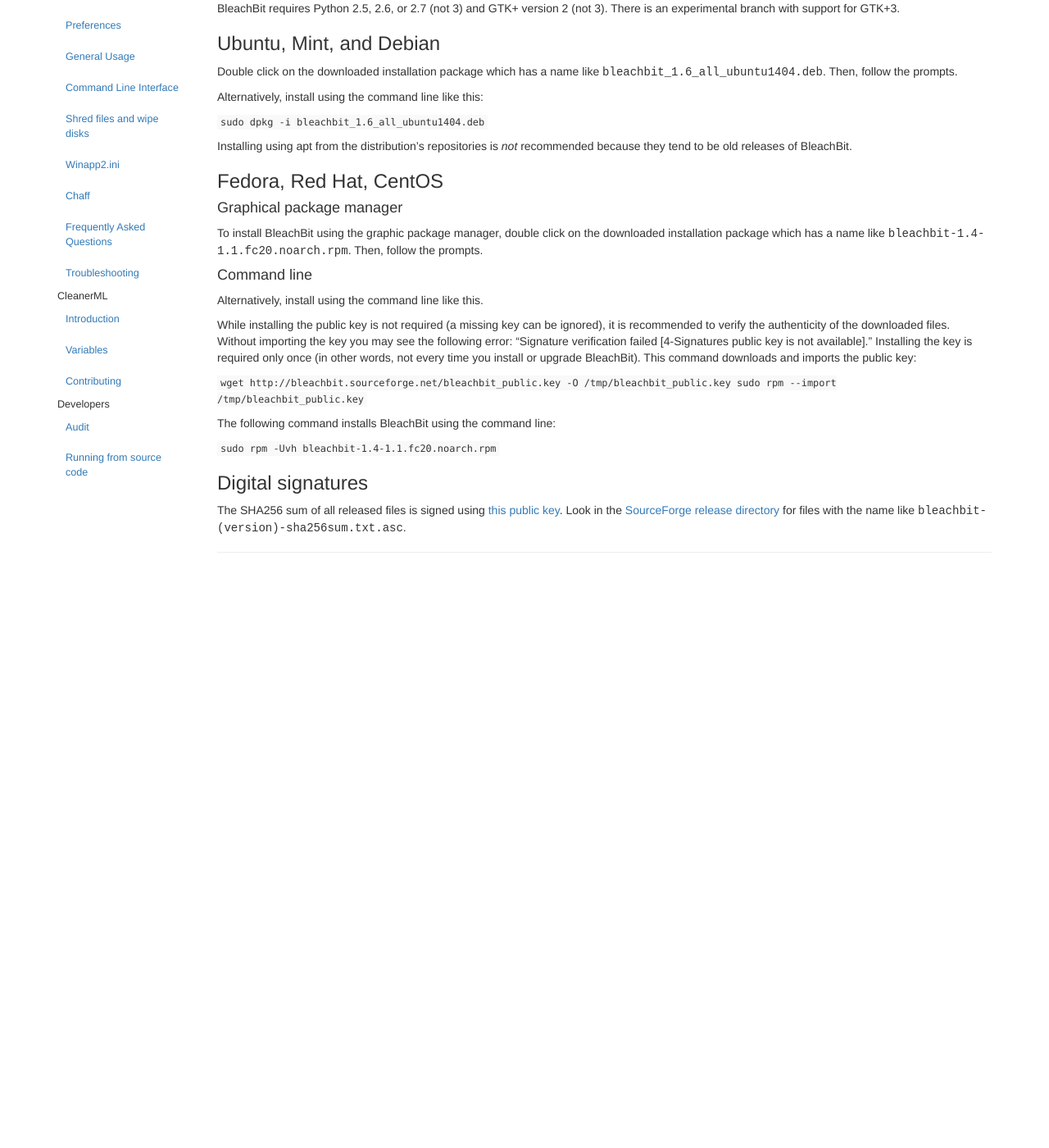
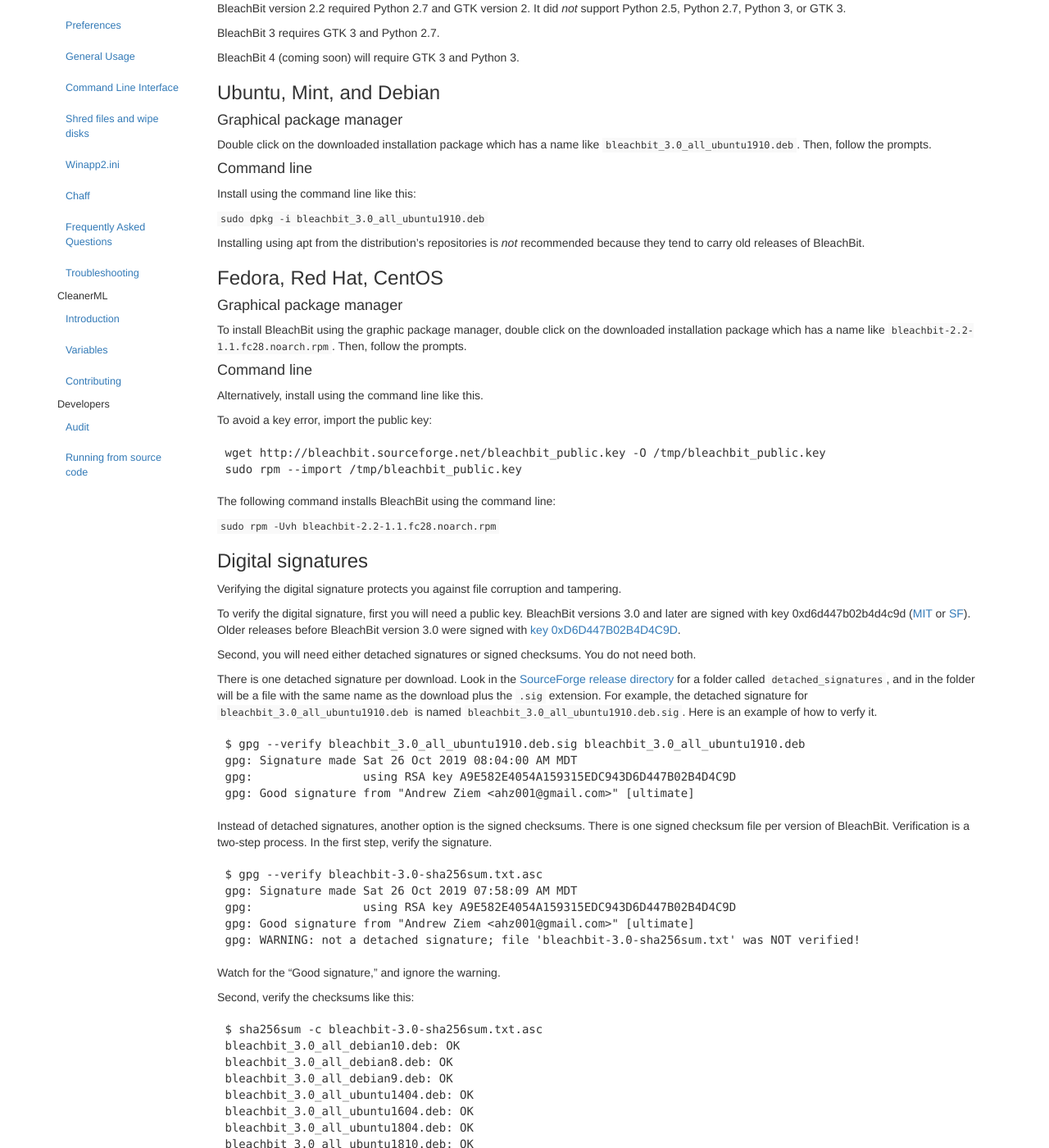
Before and after one commit to bleachbit/docs, a Jekyll site: the page built from _posts/2015-09-30-install-on-linux.md, in a window 1280 px wide and 1400 px high, scrolled down 210 px. Shown: the whole window at 82% size. Built offline with Jekyll 4.4.1, drawn with Linux system fonts in a browser that asks for light colours; before the commit the page ends 945 px from its top, so only the background shows below that; some of the changed text lies outside the part shown.

Commit message:
Update and expand instructions for installation on Linux
- Update for BleachBit 3.0 release
- Elaborate on digital signatures
- Mention the new public key
- Convert HTML to Markdown

````diff
--- a/_posts/2015-09-30-install-on-linux.md
+++ b/_posts/2015-09-30-install-on-linux.md
@@ -7,42 +7,108 @@
 ---
 
 
-To install BleachBit, first <a href="https://www.bleachbit.org/download">download</a> the latest installation package for your system.
+To install BleachBit, first [download](https://www.bleachbit.org/download/linux) the latest installation package for your system.
 
 ### Requirements
 
-BleachBit requires Python 2.5, 2.6, or 2.7 (not 3) and GTK+ version 2 (not 3). There is an experimental branch with support for GTK+3.
+BleachBit version 2.2 required Python 2.7 and GTK version 2. It did *not* support Python 2.5, Python 2.7, Python 3, or GTK 3.
+
+BleachBit 3 requires GTK 3 and Python 2.7.
+
+BleachBit 4 (coming soon) will require GTK 3 and Python 3.
 
 
 ### Ubuntu, Mint, and Debian
 
-Double click on the downloaded installation package which has a name like <tt>bleachbit_1.6_all_ubuntu1404.deb</tt>. Then, follow the prompts.
+#### Graphical package manager
 
-Alternatively, install using the command line like this:
+Double click on the downloaded installation package which has a name like `bleachbit_3.0_all_ubuntu1910.deb`. Then, follow the prompts.
 
-`sudo dpkg -i bleachbit_1.6_all_ubuntu1404.deb`
+#### Command line
 
-Installing using apt from the distribution's repositories is _not_ recommended because they tend to be old releases of BleachBit.
+Install using the command line like this:
+
+`sudo dpkg -i bleachbit_3.0_all_ubuntu1910.deb`
+
+Installing using apt from the distribution's repositories is _not_ recommended because they tend to carry old releases of BleachBit.
+
 
 ### Fedora, Red Hat, CentOS
 
-
 #### Graphical package manager
-To install BleachBit using the graphic package manager, double click on the downloaded installation package which has a name like <tt>bleachbit-1.4-1.1.fc20.noarch.rpm</tt>. Then, follow the prompts.
+To install BleachBit using the graphic package manager, double click on the downloaded installation package which has a name like `bleachbit-2.2-1.1.fc28.noarch.rpm`. Then, follow the prompts.
 
 
 #### Command line
 Alternatively, install using the command line like this.
 
-While installing the public key is not required (a missing key can be ignored), it is recommended to verify the authenticity of the downloaded files.  Without importing the key you may see the following error: "Signature verification failed [4-Signatures public key is not available]." Installing the key is required only once (in other words, not every time you install or upgrade BleachBit). This command downloads and imports the public key:
+To avoid a key error, import the public key:
 
-`wget http://bleachbit.sourceforge.net/bleachbit_public.key -O /tmp/bleachbit_public.key
-sudo rpm --import /tmp/bleachbit_public.key`
+```
+wget http://bleachbit.sourceforge.net/bleachbit_public.key -O /tmp/bleachbit_public.key
+sudo rpm --import /tmp/bleachbit_public.key
+```
 
 The following command installs BleachBit using the command line:
 
-`sudo rpm -Uvh bleachbit-1.4-1.1.fc20.noarch.rpm`
+`sudo rpm -Uvh bleachbit-2.2-1.1.fc28.noarch.rpm`
 
 ### Digital signatures
 
-The SHA256 sum of all released files is signed using [this public key](http://bleachbit.sourceforge.net/bleachbit_public.key). Look in the [SourceForge release directory](https://sourceforge.net/projects/bleachbit/files/bleachbit/) for files with the name like <tt>bleachbit-(version)-sha256sum.txt.asc</tt>.
+Verifying the digital signature protects you against file corruption and tampering.
+
+To verify the digital signature, first you will need a public key. BleachBit versions 3.0 and later are signed with key 0xd6d447b02b4d4c9d ([MIT](https://pgp.mit.edu/pks/lookup?op=get&search=0xD6D447B02B4D4C9D) or [SF](https://sourceforge.net/projects/bleachbit/files/public_key/andrew2019.key/view)). Older releases before BleachBit version 3.0 were signed with [key 0xD6D447B02B4D4C9D](http://bleachbit.sourceforge.net/bleachbit_public.key).
+
+Second, you will need either detached signatures or signed checksums. You do not need both.
+
+There is one detached signature per download. Look in the [SourceForge release directory](https://sourceforge.net/projects/bleachbit/files/bleachbit/) for a folder called `detached_signatures`, and in the folder will be a file with the same name as the download plus the `.sig` extension. For example, the detached signature for `bleachbit_3.0_all_ubuntu1910.deb` is named `bleachbit_3.0_all_ubuntu1910.deb.sig`. Here is an example of how to verfy it.
+
+```
+$ gpg --verify bleachbit_3.0_all_ubuntu1910.deb.sig bleachbit_3.0_all_ubuntu1910.deb
+gpg: Signature made Sat 26 Oct 2019 08:04:00 AM MDT
+gpg:                using RSA key A9E582E4054A159315EDC943D6D447B02B4D4C9D
+gpg: Good signature from "Andrew Ziem <ahz001@gmail.com>" [ultimate]
+```
+
+Instead of detached signatures, another option is the signed checksums. There is one signed checksum file per version of BleachBit. Verification is a two-step process. In the first step, verify the signature.
+
+```
+$ gpg --verify bleachbit-3.0-sha256sum.txt.asc
+gpg: Signature made Sat 26 Oct 2019 07:58:09 AM MDT
+gpg:                using RSA key A9E582E4054A159315EDC943D6D447B02B4D4C9D
+gpg: Good signature from "Andrew Ziem <ahz001@gmail.com>" [ultimate]
+gpg: WARNING: not a detached signature; file 'bleachbit-3.0-sha256sum.txt' was NOT verified!
+```
+Watch for the "Good signature," and ignore the warning.
+
+Second, verify the checksums like this:
+
+```
+$ sha256sum -c bleachbit-3.0-sha256sum.txt.asc
+bleachbit_3.0_all_debian10.deb: OK
+bleachbit_3.0_all_debian8.deb: OK
+bleachbit_3.0_all_debian9.deb: OK
+bleachbit_3.0_all_ubuntu1404.deb: OK
+bleachbit_3.0_all_ubuntu1604.deb: OK
+bleachbit_3.0_all_ubuntu1804.deb: OK
+bleachbit_3.0_all_ubuntu1810.deb: OK
+bleachbit_3.0_all_ubuntu1904.deb: OK
+bleachbit_3.0_all_ubuntu1910.deb: OK
+BleachBit-3.0-portable.zip: OK
+BleachBit-3.0-setup.zip: OK
+bleachbit-3.0-1.1.centos7.noarch.rpm: OK
+bleachbit-3.0-1.1.centosCentOS-6.noarch.rpm: OK
+bleachbit-3.0-1.1.el6.noarch.rpm: OK
+bleachbit-3.0-1.1.el7.noarch.rpm: OK
+bleachbit-3.0-1.1.fc28.noarch.rpm: OK
+bleachbit-3.0-1.1.opensuse423.noarch.rpm: OK
+bleachbit-3.0-1.1.sle11.noarch.rpm: OK
+BleachBit-3.0-setup-English.exe: OK
+BleachBit-3.0-setup.exe: OK
+bleachbit-3.0.tar.gz: OK
+bleachbit-3.0.tar.bz2: OK
+bleachbit-3.0.tar.lzma: OK
+sha256sum: WARNING: 17 lines are improperly formatted
+```
+
+If you don't download all the files, you will see "No such file or directory errors." Instead, focus on the "OK" for the file you downloaded. Also, ignore the "improperly formatted" warning because sha256sum doesn't recognize lines added by PGP.
````
